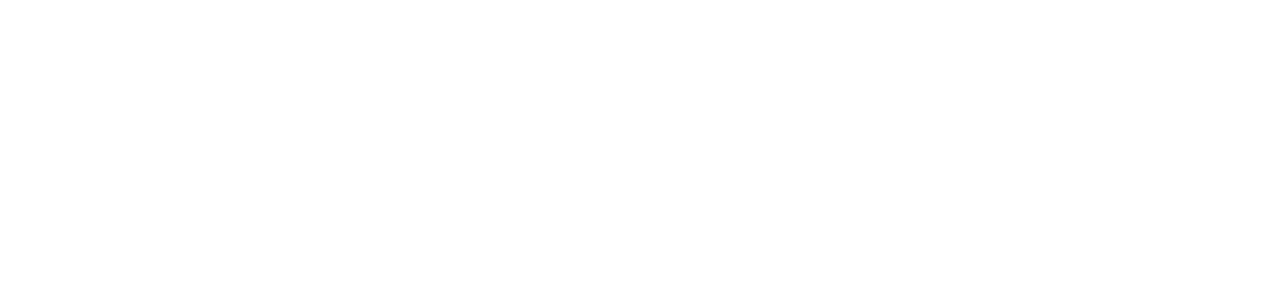
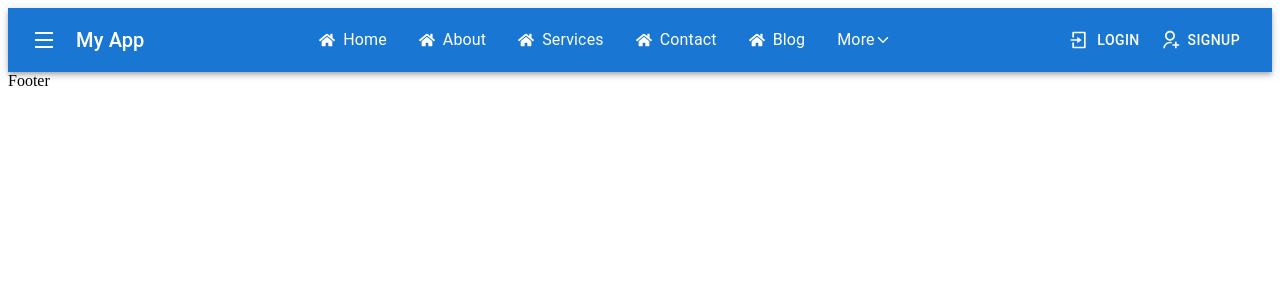
Before and after one commit to sachinmishrasoni/fleximui, a React (Vite) app: page /other in a window 1280 px wide. Before the commit this address had no page. Shown: the top 300 px of the page. Built offline with nearby package versions, Linux system fonts and the light colour scheme; the HTML template or start-up script is replaced by a standard one.

Commit message:
worked on horizontal menu

```diff
--- a/src/App.tsx
+++ b/src/App.tsx
@@ -1,6 +1,8 @@
 import { Route, Routes } from "react-router-dom";
 import Home from "./pages/Home";
 import Components from "./pages/Components";
+import ContactUs from "./pages/ContactUs";
+import CommonLayout from "./layouts/common";
 
 
 function App() {
@@ -9,7 +11,10 @@
     <>
       <Routes>
         <Route path="/" element={<Home />} />
+        <Route path="/contact-us" element={<ContactUs />} />
         <Route path="/components" element={<Components />} />
+        <Route path="/other" element={<CommonLayout />} />
+
       </Routes>
     </>
   )
--- /dev/null
+++ b/src/components/ui/Menu/HorizontalMenu.tsx
@@ -0,0 +1,192 @@
+import React, { useLayoutEffect, useRef, useState } from "react";
+import {
+    List,
+    ListItem,
+    ListItemButton,
+    ListItemText,
+    Menu,
+    MenuItem,
+    Box,
+} from "@mui/material";
+import { FaHome } from "react-icons/fa";
+import { IoIosArrowDown } from "react-icons/io";
+
+type MenuItemType = { key: string; label: string; icon: React.ReactNode };
+
+const menuItems: MenuItemType[] = [
+    { key: "1", label: "Home", icon: <FaHome /> },
+    { key: "2", label: "About", icon: <FaHome /> },
+    { key: "3", label: "Services", icon: <FaHome /> },
+    { key: "4", label: "Contact", icon: <FaHome /> },
+    { key: "5", label: "Blog", icon: <FaHome /> },
+    { key: "6", label: "Careers", icon: <FaHome /> },
+    { key: "7", label: "Help", icon: <FaHome /> },
+    { key: "8", label: "Privacy", icon: <FaHome /> },
+    { key: "9", label: "Terms", icon: <FaHome /> },
+];
+
+const HorizontalMenu: React.FC = () => {
+    const containerRef = useRef<HTMLDivElement | null>(null);
+    const measureRef = useRef<HTMLDivElement | null>(null);
+
+    const [visibleCount, setVisibleCount] = useState(menuItems.length);
+    const [anchorEl, setAnchorEl] = useState<HTMLElement | null>(null);
+
+    const handleMoreOpen = (e: React.MouseEvent<HTMLDivElement>) =>
+        setAnchorEl(e.currentTarget as HTMLElement);
+    const handleMoreClose = () => setAnchorEl(null);
+
+    const recompute = () => {
+        if (!containerRef.current || !measureRef.current) return;
+
+        const containerWidth = containerRef.current.clientWidth;
+
+        const itemEls = Array.from(
+            measureRef.current.querySelectorAll<HTMLElement>(".menu-measure-item")
+        );
+        const moreEl = measureRef.current.querySelector<HTMLElement>(
+            ".menu-measure-more"
+        );
+
+        const widths = itemEls.map((el) =>
+            Math.ceil(el.getBoundingClientRect().width)
+        );
+        const moreWidth = moreEl
+            ? Math.ceil(moreEl.getBoundingClientRect().width)
+            : 0;
+
+        let used = 0;
+        let visible = widths.length;
+
+        for (let i = 0; i < widths.length; i++) {
+            used += widths[i];
+            // Add buffer so items don’t overflow unexpectedly
+            const need = used + (i < widths.length - 1 ? moreWidth : 0) + 8;
+
+            if (need > containerWidth) {
+                visible = i;
+                break;
+            }
+        }
+
+        setVisibleCount(visible);
+    };
+
+    useLayoutEffect(() => {
+        recompute();
+        const ro = new ResizeObserver(() => {
+            window.requestAnimationFrame(recompute);
+        });
+        if (containerRef.current) ro.observe(containerRef.current);
+        window.addEventListener("resize", recompute);
+        return () => {
+            ro.disconnect();
+            window.removeEventListener("resize", recompute);
+        };
+    }, []);
+
+    const visible = menuItems.slice(0, visibleCount);
+    const hidden = menuItems.slice(visibleCount);
+
+    return (
+        <>
+            <Box ref={containerRef} sx={{
+                // width: "100%"
+                flex: 1,
+                overflow: "hidden",
+                display: "flex",
+                justifyContent: "center",
+            }}>
+                <List
+                    sx={{
+                        display: "flex",
+                        flexDirection: "row",
+                        p: 0,
+                        m: 0,
+                        alignItems: "center",
+                        overflow: "hidden",
+                    }}
+                >
+                    {visible.map((item) => (
+                        <ListItem
+                            key={item.key}
+                            disablePadding
+                            sx={{ width: "auto", whiteSpace: "nowrap" }}
+                        >
+                            <ListItemButton sx={{ px: 2 }}>
+                                {item.icon}
+                                <ListItemText
+                                    primary={item.label}
+                                    sx={{ ml: 1 }}
+                                    primaryTypographyProps={{ noWrap: true }}
+                                />
+                            </ListItemButton>
+                        </ListItem>
+                    ))}
+
+                    {hidden.length > 0 && (
+                        <ListItem disablePadding sx={{ width: "auto" }}>
+                            <ListItemButton onClick={handleMoreOpen} sx={{ px: 2 }}>
+                                <ListItemText
+                                    primary="More"
+                                    primaryTypographyProps={{ noWrap: true }}
+                                />
+                                <IoIosArrowDown />
+                            </ListItemButton>
+                        </ListItem>
+                    )}
+                </List>
+            </Box>
+
+            {/* More dropdown */}
+            <Menu anchorEl={anchorEl} open={Boolean(anchorEl)} onClose={handleMoreClose}>
+                {hidden.map((item) => (
+                    <MenuItem key={item.key} onClick={handleMoreClose}>
+                        {item.icon}
+                        <span style={{ marginLeft: 8 }}>{item.label}</span>
+                    </MenuItem>
+                ))}
+            </Menu>
+
+            {/* Hidden measurement box */}
+            <div
+                ref={measureRef}
+                style={{
+                    position: "absolute",
+                    top: -9999,
+                    left: -9999,
+                    visibility: "hidden",
+                }}
+            >
+                {menuItems.map((item) => (
+                    <div
+                        key={item.key}
+                        className="menu-measure-item"
+                        style={{ display: "inline-block" }}
+                    >
+                        <ListItem sx={{ width: "auto", whiteSpace: "nowrap" }}>
+                            <ListItemButton sx={{ px: 2 }}>
+                                {item.icon}
+                                <ListItemText
+                                    primary={item.label}
+                                    sx={{ ml: 1 }}
+                                    primaryTypographyProps={{ noWrap: true }}
+                                />
+                            </ListItemButton>
+                        </ListItem>
+                    </div>
+                ))}
+                <div className="menu-measure-more" style={{ display: "inline-block" }}>
+                    <ListItem sx={{ width: "auto", whiteSpace: "nowrap" }}>
+                        <ListItemButton sx={{ px: 2 }}>
+                            <ListItemText primary="More" primaryTypographyProps={{ noWrap: true }} />
+                            <IoIosArrowDown />
+                        </ListItemButton>
+                    </ListItem>
+                </div>
+            </div>
+        </>
+    );
+};
+
+export default HorizontalMenu;
--- /dev/null
+++ b/src/layouts/common/Footer.tsx
@@ -0,0 +1,9 @@
+import React from 'react'
+
+const Footer: React.FC = () => {
+  return (
+    <div>Footer</div>
+  )
+}
+
+export default Footer
--- /dev/null
+++ b/src/layouts/common/Header.tsx
@@ -0,0 +1,57 @@
+import React from "react";
+import AppBar from "@mui/material/AppBar";
+import Toolbar from "@mui/material/Toolbar";
+import Typography from "@mui/material/Typography";
+import IconButton from "@mui/material/IconButton";
+import Button from "@mui/material/Button";
+import { Box, Stack } from "@mui/material";
+import { RiMenuLine, RiLoginBoxLine, RiUserAddLine } from "react-icons/ri";
+import HorizontalMenu from "@/components/ui/Menu/HorizontalMenu";
+
+const Header: React.FC = () => {
+    return (
+        <AppBar position="static" color="primary">
+            <Toolbar
+                sx={{
+                    display: "flex",
+                    justifyContent: "space-between",
+                    alignItems: "center",
+                    gap: 2,
+                }}
+            >
+                {/* Left side - Logo & Menu button */}
+                <Stack direction="row" alignItems="center" sx={{ flexShrink: 0 }}>
+                    <IconButton
+                        size="large"
+                        edge="start"
+                        color="inherit"
+                        aria-label="menu"
+                        sx={{ mr: 1 }}
+                    >
+                        <RiMenuLine size={24} />
+                    </IconButton>
+                    <Typography variant="h6" component="div" noWrap>
+                        My App
+                    </Typography>
+                </Stack>
+
+                {/* Middle - Menu (takes remaining space) */}
+                <Box sx={{ flex: 1, display: "flex", justifyContent: "center", minWidth: 0 }}>
+                    <HorizontalMenu />
+                </Box>
+
+                {/* Right side - Actions */}
+                <Box sx={{ flexShrink: 0, display: "flex", gap: 1 }}>
+                    <Button color="inherit" startIcon={<RiLoginBoxLine />}>
+                        Login
+                    </Button>
+                    <Button color="inherit" startIcon={<RiUserAddLine />}>
+                        Signup
+                    </Button>
+                </Box>
+            </Toolbar>
+        </AppBar>
+    );
+};
+
+export default Header;
--- /dev/null
+++ b/src/layouts/common/index.tsx
@@ -0,0 +1,16 @@
+import React from 'react'
+import Header from './Header';
+import { Outlet } from 'react-router-dom';
+import Footer from './Footer';
+
+const CommonLayout: React.FC = () => {
+  return (
+    <>
+      <Header />
+      <Outlet />
+      <Footer />
+    </>
+  )
+}
+
+export default CommonLayout;
```
Also changed, not shown: src/components/ui/Menu/InlineMenu.tsx (added, +9 -0 lines), src/layouts/admin/index.tsx (added, +9 -0 lines), public/logo.svg, public/logo1.svg (added), src/components/ui/Menu/VerticalMenu.tsx (added).
